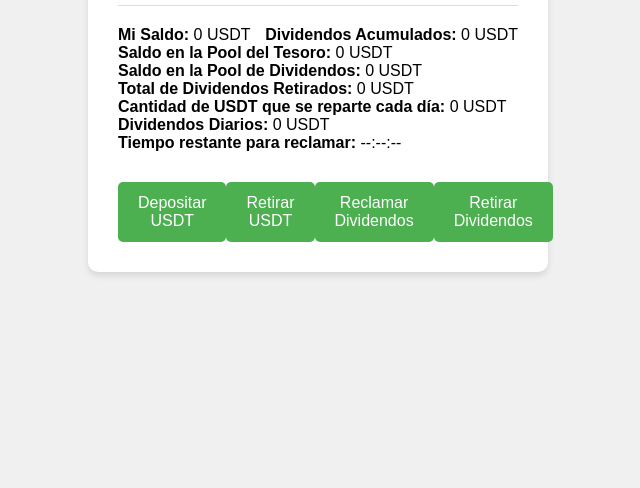
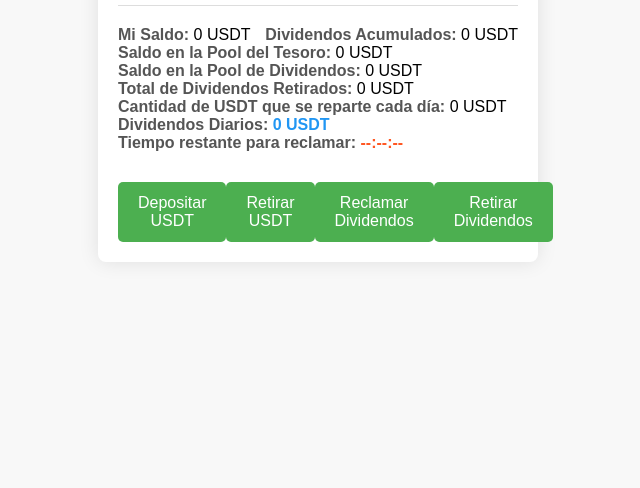
Before and after one commit to Rubtururu/bankprub01, a plain HTML site: page index.html in a window 1280 px wide. Shown: the part 312-800 px from the top of the page, without its empty margins (322-962 px from the left). Drawn offline with Linux system fonts and the light colour scheme.

Commit message:
style.css

```diff
--- a/style.css
+++ b/style.css
@@ -1,6 +1,6 @@
 body {
-    font-family: Arial, sans-serif;
-    background-color: #f0f0f0;
+    font-family: 'Arial', sans-serif;
+    background-color: #f8f8f8;
     display: flex;
     justify-content: center;
     align-items: center;
@@ -9,10 +9,10 @@ body {
 }
 
 .container {
-    background-color: #ffffff;
-    border-radius: 10px;
-    box-shadow: 0 4px 6px rgba(0, 0, 0, 0.1);
-    padding: 30px;
+    background-color: #fff;
+    border-radius: 8px;
+    box-shadow: 0 0 20px rgba(0, 0, 0, 0.1);
+    padding: 20px;
     text-align: center;
     width: 400px;
 }
@@ -34,6 +34,7 @@ h1 {
 
 .label {
     font-weight: bold;
+    color: #555;
 }
 
 .buttons {
@@ -53,8 +54,19 @@ button {
     font-size: 16px;
     border-radius: 5px;
     cursor: pointer;
+    transition: background-color 0.3s;
 }
 
 button:hover {
     background-color: #45a049;
 }
+
+#countdown {
+    font-weight: bold;
+    color: #ff5722;
+}
+
+#userDailyDividends {
+    font-weight: bold;
+    color: #2196f3;
+}
```
